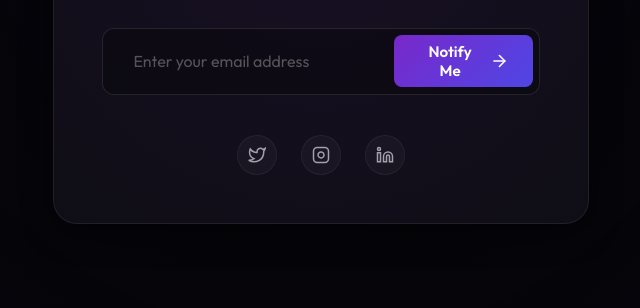
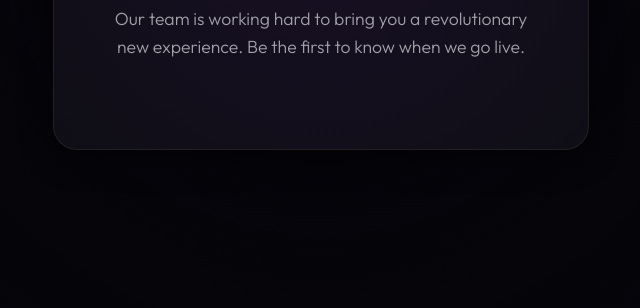
Before and after one commit to hh-it-dept/bandzventurecapital, a plain HTML site: page index.html in a window 1280 px wide. Shown: the part 492-800 px from the top of the page, without its empty margins (319-959 px from the left). Drawn offline with Linux system fonts and the light colour scheme.

Commit message:
Update index.html

```diff
--- a/index.html
+++ b/index.html
@@ -1,5 +1,6 @@
 <!DOCTYPE html>
 <html lang="en">
+
 <head>
     <meta charset="UTF-8">
     <meta name="viewport" content="width=device-width, initial-scale=1.0">
@@ -10,6 +11,7 @@
     <link href="https://fonts.googleapis.com/css2?family=Outfit:wght@300;400;600;800&display=swap" rel="stylesheet">
     <link rel="stylesheet" href="style.css">
 </head>
+
 <body>
     <div class="background-container">
         <!-- Logo as the background image -->
@@ -25,27 +27,11 @@
             </div>
 
             <h1 class="main-heading">We're getting ready to <span class="highlight">launch</span>.</h1>
-            <p class="sub-text">Our team is working hard to bring you a revolutionary new experience. Be the first to know when we go live.</p>
+            <p class="sub-text">Our team is working hard to bring you a revolutionary new experience. Be the first to
+                know when we go live.</p>
 
-            <form class="notify-form" onsubmit="event.preventDefault(); alert('Thanks for subscribing!');">
-                <div class="input-group">
-                    <input type="email" placeholder="Enter your email address" required aria-label="Email address for notifications">
-                    <button type="submit" class="cta-button">
-                        <span>Notify Me</span>
-                        <svg width="20" height="20" viewBox="0 0 24 24" fill="none" stroke="currentColor" stroke-width="2" stroke-linecap="round" stroke-linejoin="round">
-                            <line x1="5" y1="12" x2="19" y2="12"></line>
-                            <polyline points="12 5 19 12 12 19"></polyline>
-                        </svg>
-                    </button>
-                </div>
-            </form>
-
-            <div class="social-links">
-                <a href="#" aria-label="Twitter"><svg viewBox="0 0 24 24" fill="none" stroke="currentColor" stroke-width="2"><path d="M23 3a10.9 10.9 0 0 1-3.14 1.53 4.48 4.48 0 0 0-7.86 3v1A10.66 10.66 0 0 1 3 4s-4 9 5 13a11.64 11.64 0 0 1-7 2c9 5 20 0 20-11.5a4.5 4.5 0 0 0-.08-.83A7.72 7.72 0 0 0 23 3z"></path></svg></a>
-                <a href="#" aria-label="Instagram"><svg viewBox="0 0 24 24" fill="none" stroke="currentColor" stroke-width="2"><rect x="2" y="2" width="20" height="20" rx="5" ry="5"></rect><path d="M16 11.37A4 4 0 1 1 12.63 8 4 4 0 0 1 16 11.37z"></path><line x1="17.5" y1="6.5" x2="17.51" y2="6.5"></line></svg></a>
-                <a href="#" aria-label="LinkedIn"><svg viewBox="0 0 24 24" fill="none" stroke="currentColor" stroke-width="2"><path d="M16 8a6 6 0 0 1 6 6v7h-4v-7a2 2 0 0 0-2-2 2 2 0 0 0-2 2v7h-4v-7a6 6 0 0 1 6-6z"></path><rect x="2" y="9" width="4" height="12"></rect><circle cx="4" cy="4" r="2"></circle></svg></a>
-            </div>
         </div>
     </main>
 </body>
+
 </html>
```
